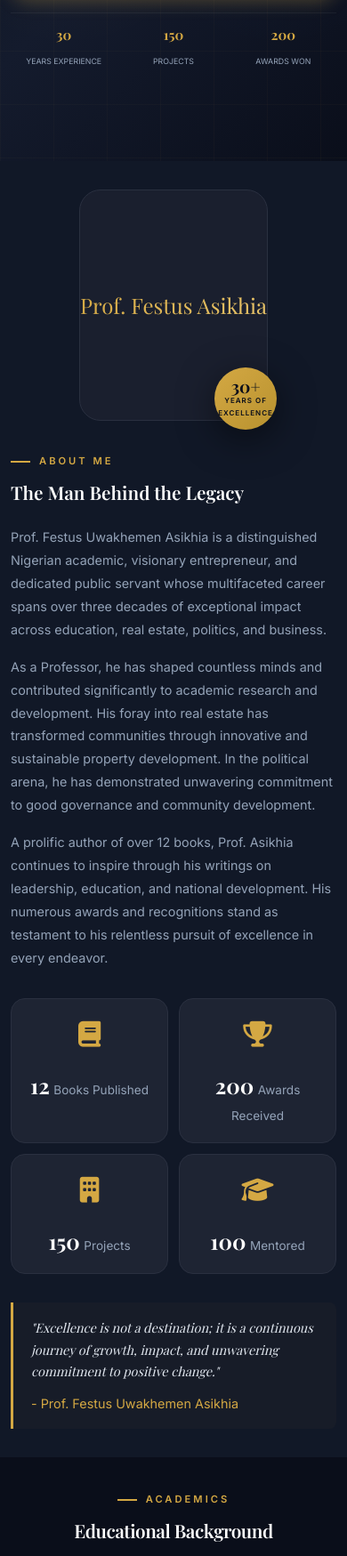
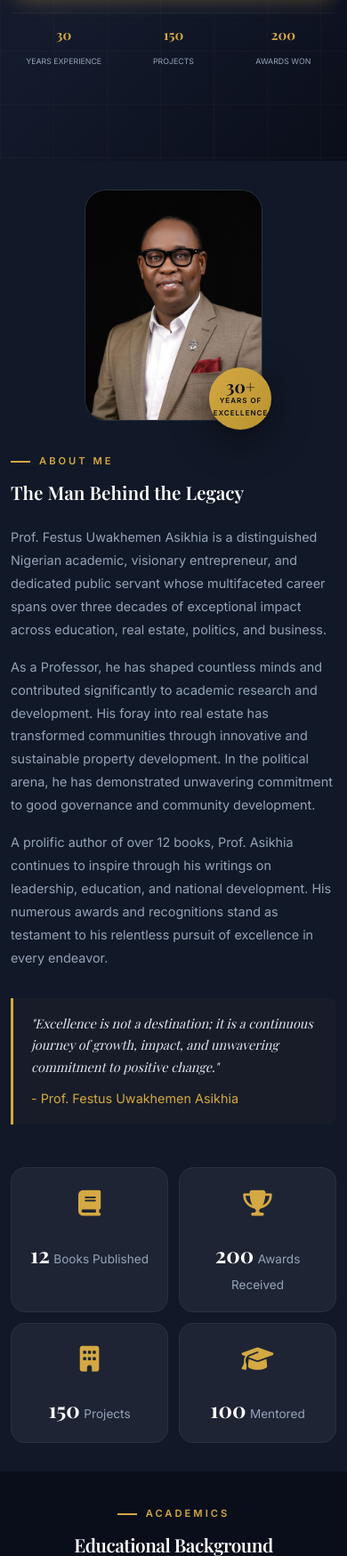
Before and after one commit to comelyebenezer/prof.-Festus, a PHP site: page /festus-portfolio/ in a window 390 px wide. Shown: the part 663-2412 px from the top of the page at 89% size. Run offline with PHP 8.4, Linux system fonts and the light colour scheme; some web fonts are replaced.

Commit message:
Add profile image to about section, move stats below grid, make blog section responsive

```diff
--- a/assets/css/style.css
+++ b/assets/css/style.css
@@ -708,7 +708,7 @@ pre, code {
     display: grid;
     grid-template-columns: 1fr 1fr;
     gap: 60px;
-    align-items: center;
+    align-items: start;
 }
 
 .about-image-wrapper {
@@ -722,6 +722,12 @@ pre, code {
     overflow: hidden;
     background: var(--tertiary-dark);
     border: 1px solid var(--card-border);
+}
+
+.about-image img {
+    width: 100%;
+    height: 100%;
+    object-fit: cover;
 }
 
 .about-image .placeholder-img {
@@ -787,9 +793,9 @@ pre, code {
 
 .about-stats {
     display: grid;
-    grid-template-columns: repeat(2, 1fr);
+    grid-template-columns: repeat(4, 1fr);
     gap: 24px;
-    margin-top: 32px;
+    margin-top: 48px;
 }
 
 .about-stat {
@@ -2128,6 +2134,7 @@ textarea.form-control {
     .section-header .section-subtitle { margin: 0 auto; }
     .section-title { font-size: 2rem; }
 
+    .blog-grid { grid-template-columns: repeat(2, 1fr); gap: 20px; }
     .awards-grid,
     .academics-grid { grid-template-columns: repeat(2, 1fr); gap: 16px; }
     #journal .awards-grid { grid-template-columns: repeat(2, 1fr); }
@@ -2162,6 +2169,8 @@ textarea.form-control {
     .about-quote { padding: 16px 20px; }
     .about-quote blockquote { font-size: 0.9rem; }
 
+    .blog-grid { grid-template-columns: repeat(2, 1fr); gap: 16px; }
+    .blog-img { height: 140px; }
     .books-grid { grid-template-columns: repeat(2, 1fr); gap: 16px; }
     .book-card { padding: 16px; gap: 12px; }
 
@@ -2271,6 +2280,8 @@ textarea.form-control {
     .section-label { font-size: 0.7rem; padding-left: 32px; }
     .section-label::before { width: 22px; }
 
+    .blog-grid { grid-template-columns: 1fr; gap: 16px; }
+    .blog-img { height: 180px; }
     .books-grid { grid-template-columns: repeat(2, 1fr); }
     .book-card { padding: 16px; gap: 12px; }
 
@@ -2345,6 +2356,9 @@ textarea.form-control {
     .section-subtitle { font-size: 0.85rem; }
     .section-header { margin-bottom: 28px; }
 
+    .blog-img { height: 160px; }
+    .blog-content { padding: 16px; }
+    .blog-content h3 { font-size: 0.95rem; }
     .books-grid { grid-template-columns: 1fr; gap: 16px; }
     .book-card { padding: 16px; gap: 12px; }
 
@@ -2411,6 +2425,10 @@ textarea.form-control {
 
     .timeline-item { padding-left: 30px; padding-bottom: 18px; }
 
+    .blog-img { height: 140px; }
+    .blog-content { padding: 14px; }
+    .blog-content h3 { font-size: 0.9rem; }
+
     .certificates-grid { gap: 6px; }
 
     .footer { padding: 20px 0 12px; }
--- a/includes/sections/about.php
+++ b/includes/sections/about.php
@@ -3,9 +3,7 @@
         <div class="about-grid">
             <div class="about-image-wrapper reveal-left">
                 <div class="about-image">
-                    <div class="placeholder-img">
-                        <span>Prof. Festus Asikhia</span>
-                    </div>
+                    <img src="assets/images/camp 1.jpeg" alt="Prof. Festus Asikhia">
                 </div>
                 <div class="about-experience-badge">
                     <span class="number">30+</span>
@@ -37,6 +35,16 @@
                     excellence in every endeavor.
                 </p>
 
+                <div class="about-quote">
+                    <blockquote>
+                        "Excellence is not a destination; it is a continuous journey of growth,
+                        impact, and unwavering commitment to positive change."
+                    </blockquote>
+                    <cite>- Prof. Festus Uwakhemen Asikhia</cite>
+                </div>
+            </div>
+        </div>
+
         <div class="about-stats stagger-children">
             <div class="about-stat">
                 <div class="about-stat-icon"><i class="fas fa-book"></i></div>
@@ -59,15 +67,5 @@
                 <span class="about-stat-label">Mentored</span>
             </div>
         </div>
-
-                <div class="about-quote">
-                    <blockquote>
-                        "Excellence is not a destination; it is a continuous journey of growth,
-                        impact, and unwavering commitment to positive change."
-                    </blockquote>
-                    <cite>- Prof. Festus Uwakhemen Asikhia</cite>
-                </div>
-            </div>
-        </div>
     </div>
 </section>
```
Lines whose indentation alone changed are shown as unchanged.
